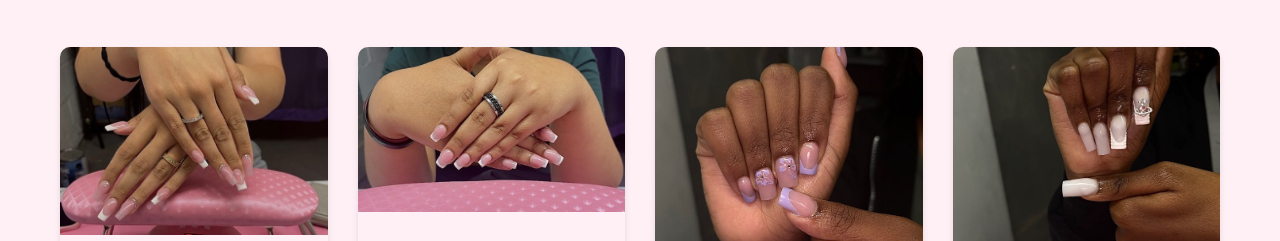
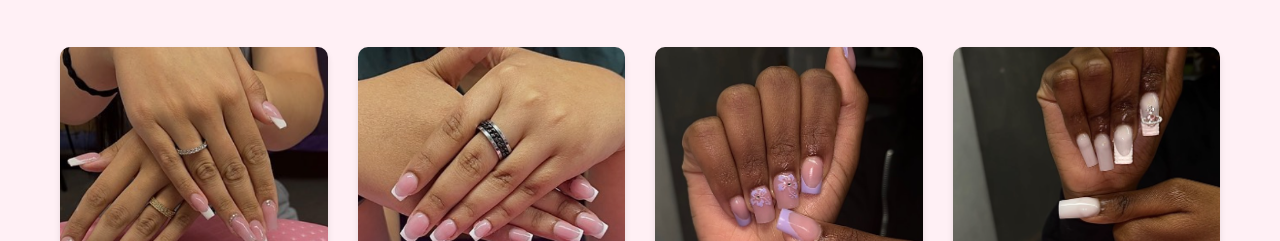
Before and after one commit to aryan-jeena/nail-art-portfolio, a plain HTML site: page index.html in a window 1280 px wide. Shown: the part 711-952 px from the top of the page. Drawn offline with nearby package versions, Linux system fonts and the light colour scheme.

Commit message:
Update styles.css

```diff
--- a/styles.css
+++ b/styles.css
@@ -126,11 +126,15 @@ section {
     border-radius: 10px;
     box-shadow: 0 4px 6px rgba(0,0,0,0.1);
     transition: transform 0.3s ease;
+    aspect-ratio: 1 / 1; /* This creates a square aspect ratio */
 }
 
 .gallery-item img {
+    position: absolute;
+    top: 0;
+    left: 0;
     width: 100%;
-    height: auto;
+    height: 100%;
     object-fit: cover;
     transition: transform 0.3s ease;
 }
```
